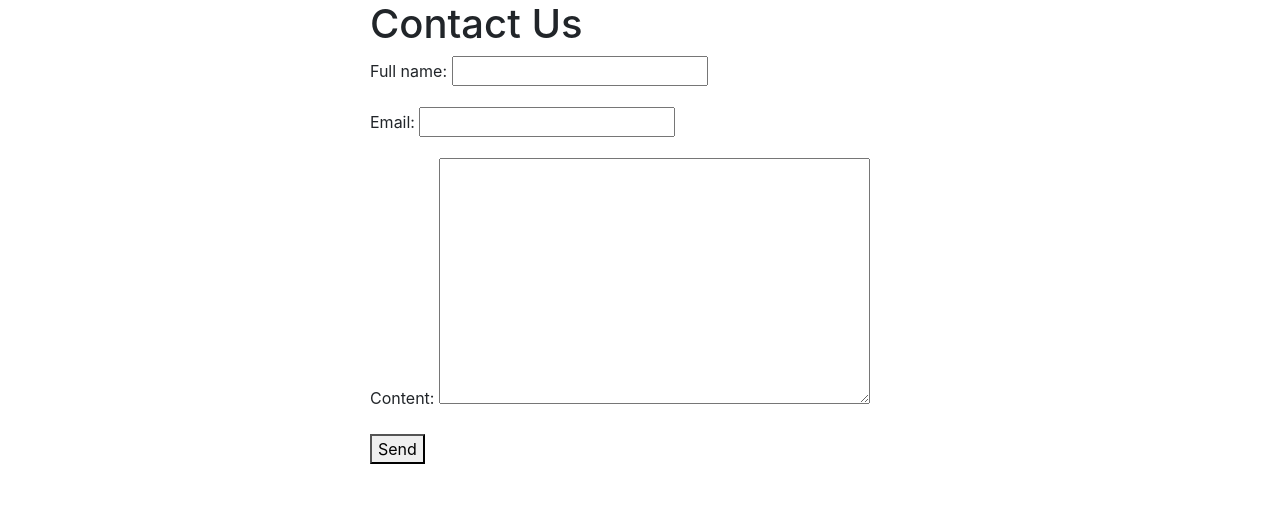
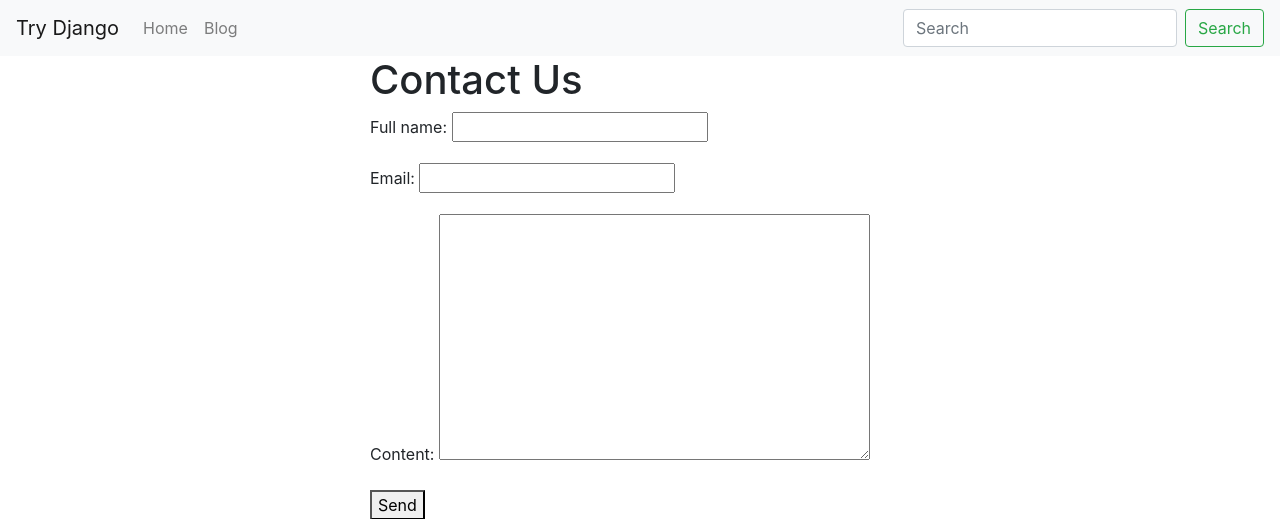
Before and after one commit to HarIgo23/try-django, a Django app: page /contact/ in a window 1280 px wide. Shown: the top 519 px of the page. Run offline with Django 3.2, Linux system fonts and the light colour scheme; some libraries are stand-ins or nearby versions.

Commit message:
45 Include the Navbar

```diff
--- a/src/templates/base.html
+++ b/src/templates/base.html
@@ -8,9 +8,10 @@
     <!-- Bootstrap CSS -->
     <link rel="stylesheet" href="https://stackpath.bootstrapcdn.com/bootstrap/4.4.1/css/bootstrap.min.css" integrity="sha384-Vkoo8x4CGsO3+Hhxv8T/Q5PaXtkKtu6ug5TOeNV6gBiFeWPGFN9MuhOf23Q9Ifjh" crossorigin="anonymous">
 
-    <title>{% block head_title %} Replace this value {% endblock %}</title>
+    <title>{% block head_title %} Blog{% endblock %}</title>
   </head>
   <body>
+      {% include "navbar.html" %}
       <div class="container">
           <div class="row">
               <div class="col-6 mx-auto">
@@ -20,11 +21,6 @@
               </div>
           </div>
       </div>
-
-    <!-- Optional JavaScript -->
-    <!-- jQuery first, then Popper.js, then Bootstrap JS -->
-    <script src="https://code.jquery.com/jquery-3.4.1.slim.min.js" integrity="sha384-J6qa4849blE2+poT4WnyKhv5vZF5SrPo0iEjwBvKU7imGFAV0wwj1yYfoRSJoZ+n" crossorigin="anonymous"></script>
-    <script src="https://cdn.jsdelivr.net/npm/popper.js@1.16.0/dist/umd/popper.min.js" integrity="sha384-Q6E9RHvbIyZFJoft+2mJbHaEWldlvI9IOYy5n3zV9zzTtmI3UksdQRVvoxMfooAo" crossorigin="anonymous"></script>
-    <script src="https://stackpath.bootstrapcdn.com/bootstrap/4.4.1/js/bootstrap.min.js" integrity="sha384-wfSDF2E50Y2D1uUdj0O3uMBJnjuUD4Ih7YwaYd1iqfktj0Uod8GCExl3Og8ifwB6" crossorigin="anonymous"></script>
-  </body>
+      {% include "js.html" %}
+     </body>
 </html>
--- /dev/null
+++ b/src/templates/js.html
@@ -0,0 +1,11 @@
+<!-- Optional JavaScript -->
+<!-- jQuery first, then Popper.js, then Bootstrap JS -->
+<script src="https://code.jquery.com/jquery-3.4.1.slim.min.js"
+        integrity="sha384-J6qa4849blE2+poT4WnyKhv5vZF5SrPo0iEjwBvKU7imGFAV0wwj1yYfoRSJoZ+n"
+        crossorigin="anonymous"></script>
+<script src="https://cdn.jsdelivr.net/npm/popper.js@1.16.0/dist/umd/popper.min.js"
+        integrity="sha384-Q6E9RHvbIyZFJoft+2mJbHaEWldlvI9IOYy5n3zV9zzTtmI3UksdQRVvoxMfooAo"
+        crossorigin="anonymous"></script>
+<script src="https://stackpath.bootstrapcdn.com/bootstrap/4.4.1/js/bootstrap.min.js"
+        integrity="sha384-wfSDF2E50Y2D1uUdj0O3uMBJnjuUD4Ih7YwaYd1iqfktj0Uod8GCExl3Og8ifwB6"
+        crossorigin="anonymous"></script>
--- /dev/null
+++ b/src/templates/navbar.html
@@ -0,0 +1,21 @@
+<nav class="navbar navbar-expand-lg navbar-light bg-light">
+  <a class="navbar-brand" href="/">Try Django</a>
+  <button class="navbar-toggler" type="button" data-toggle="collapse" data-target="#navbarSupportedContent" aria-controls="navbarSupportedContent" aria-expanded="false" aria-label="Toggle navigation">
+    <span class="navbar-toggler-icon"></span>
+  </button>
+
+  <div class="collapse navbar-collapse" id="navbarSupportedContent">
+    <ul class="navbar-nav mr-auto">
+      <li class="nav-item">
+        <a class="nav-link" href="/">Home </a>
+      </li>
+      <li class="nav-item">
+        <a class="nav-link" href="/blog">Blog</a>
+      </li>
+    </ul>
+    <form class="form-inline my-2 my-lg-0">
+      <input class="form-control mr-sm-2" type="search" placeholder="Search" aria-label="Search">
+      <button class="btn btn-outline-success my-2 my-sm-0" type="submit">Search</button>
+    </form>
+  </div>
+</nav>
```
